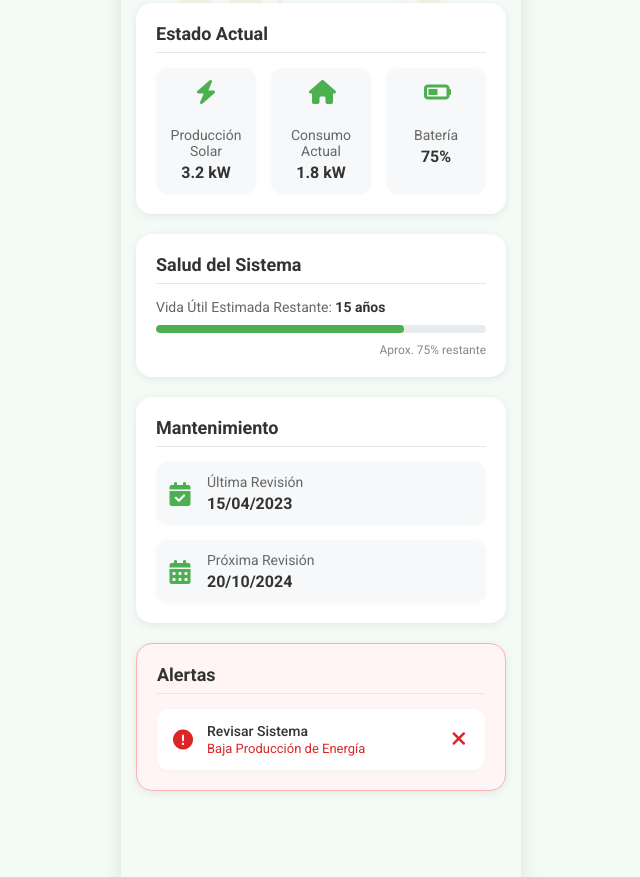
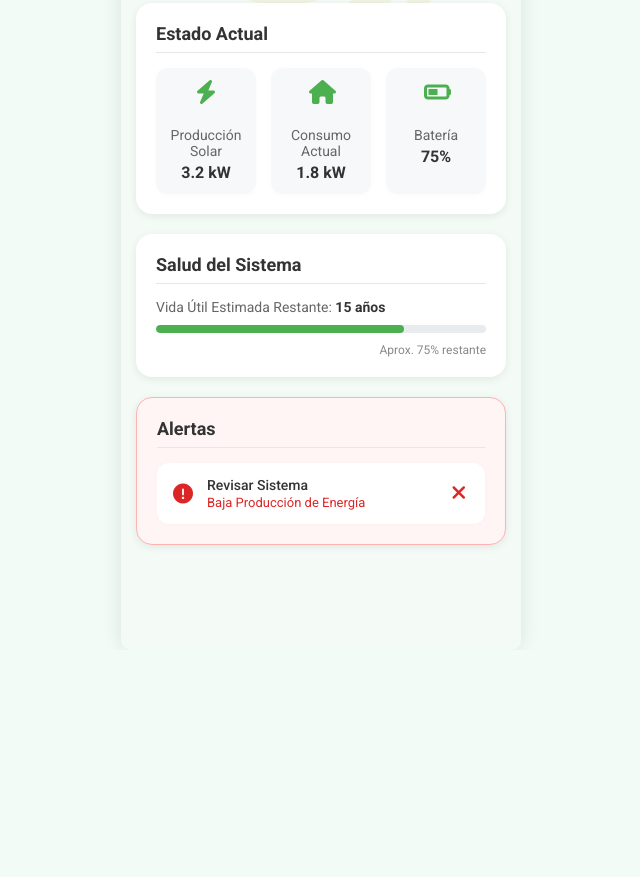
Before and after one commit to Gabotanic/sistema-solar, a plain HTML site: page pages/resumen.html in a window 1280 px wide. Shown: the part 903-1780 px from the top of the page, without its empty margins (319-959 px from the left). After the commit the page ends 1553 px from the top, so only its background shows below. Drawn offline with Linux system fonts and the light colour scheme.

Commit message:
corrección de tarjeta duplicada en resumen

```diff
--- a/pages/resumen.html
+++ b/pages/resumen.html
@@ -122,25 +122,7 @@
                     </div>
                 </div>
 
-                <div class="card">
-                    <h3>Mantenimiento</h3>
-                    <div class="maintenance-info">
-                        <div class="maintenance-item">
-                            <i class="fas fa-calendar-check"></i>
-                            <div class="maintenance-details">
-                                <span>Última Revisión</span>
-                                <span class="highlight">15/04/2023</span>
-                            </div>
-                        </div>
-                        <div class="maintenance-item">
-                            <i class="fas fa-calendar-alt"></i>
-                            <div class="maintenance-details">
-                                <span>Próxima Revisión</span>
-                                <span class="highlight">20/10/2024</span>
-                            </div>
-                        </div>
-                    </div>
-                </div>
+
 
                 <div class="card card-alert">
                     <h3>Alertas</h3>
```
